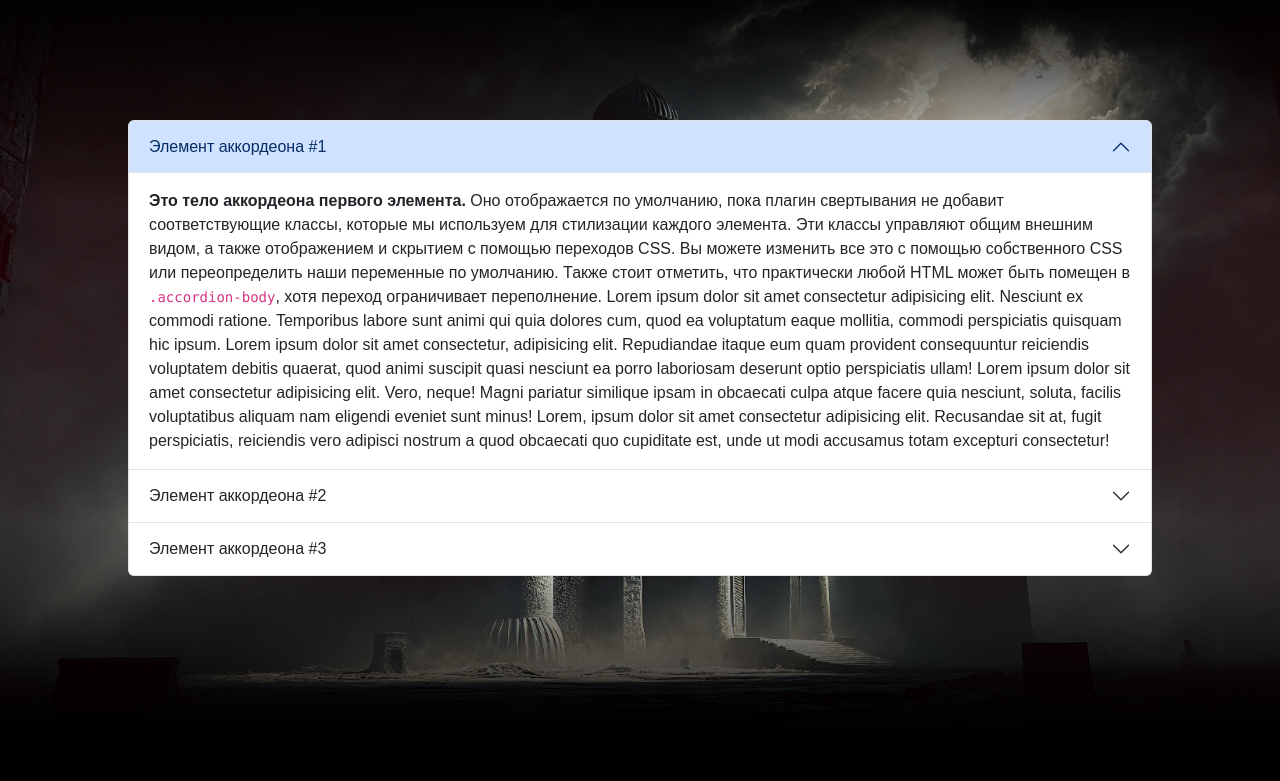
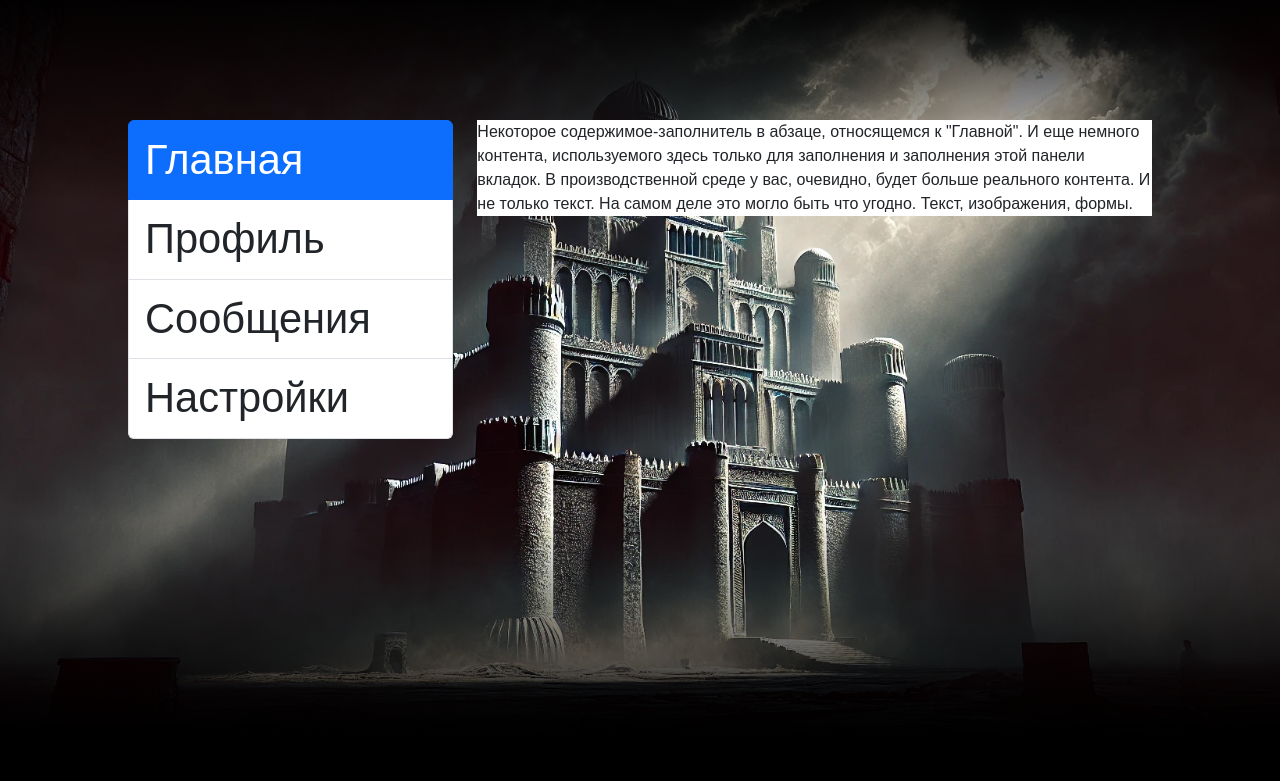
Before and after one commit to InsPekToP/L2spike, a plain HTML site: page index.html in a window 1280 px wide. Shown: the part 1640-2421 px from the top of the page. Drawn offline with nearby package versions, Linux system fonts and the light colour scheme.

Commit message:
добавил список на большие экраны

```diff
--- a/css/style.css
+++ b/css/style.css
@@ -576,7 +576,8 @@ header nav a.activate {
   transform: translate(-50%, -50%);
 } */
 
-.accordion-wrapper{
+.accordion-wrapper,
+.list-wrapper{
   position: absolute;
   /* background: red; */
   z-index: 3;
--- a/index.html
+++ b/index.html
@@ -118,16 +118,16 @@
             <!-- <video class="video__media" src="video/30_Fps_BG_1920X1080_optimize.webm" type="video/webm" autoplay muted loop></video> -->
              <!-- <video class="background-video" src="video/BG_about.mp4" type="video/mp4" autoplay muted loop></video> -->
 
-            <div class="accordion-wrapper">
-                <div class="accordion" id="accordionExample">
-                    <div class="accordion-item">
+            <div class="accordion-wrapper d-block d-sm-none">
+                <div class="accordion bg-transparent" id="accordionExample">
+                    <div class="accordion-item bg-transparent">
                       <h2 class="accordion-header" id="headingOne">
-                        <button class="accordion-button " type="button" data-bs-toggle="collapse" data-bs-target="#collapseOne" aria-expanded="true" aria-controls="collapseOne">
+                        <button class="accordion-button bg-transparent text-white" type="button" data-bs-toggle="collapse" data-bs-target="#collapseOne" aria-expanded="true" aria-controls="collapseOne">
                           Элемент аккордеона #1
                         </button>
                       </h2>
                       <div id="collapseOne" class="accordion-collapse collapse show" aria-labelledby="headingOne" data-bs-parent="#accordionExample">
-                        <div class="accordion-body">
+                        <div class="accordion-body text-white">
                           <strong>Это тело аккордеона первого элемента.</strong> Оно отображается по умолчанию, пока плагин свертывания не добавит соответствующие
                            классы, которые мы используем для стилизации каждого элемента. Эти классы управляют общим внешним видом, а также отображением и скрытием
                             с помощью переходов CSS. Вы можете изменить все это с помощью собственного CSS или переопределить наши переменные по умолчанию. Также стоит
@@ -167,6 +167,27 @@
                     </div>
                   </div>
             </div>
+      <!--  -->
+            <div class="list-wrapper d-none d-sm-block">
+              <div class="row">
+                <div class="col-4">
+                  <div class="list-group" id="list-tab" role="tablist">
+                    <a class="list-group-item list-group-item-action active" id="list-home-list" data-bs-toggle="list" href="#list-home" role="tab" aria-controls="list-home">Главная</a>
+                    <a class="list-group-item list-group-item-action" id="list-profile-list" data-bs-toggle="list" href="#list-profile" role="tab" aria-controls="list-profile">Профиль</a>
+                    <a class="list-group-item list-group-item-action" id="list-messages-list" data-bs-toggle="list" href="#list-messages" role="tab" aria-controls="list-messages">Сообщения</a>
+                    <a class="list-group-item list-group-item-action" id="list-settings-list" data-bs-toggle="list" href="#list-settings" role="tab" aria-controls="list-settings">Настройки</a>
+                  </div>
+                </div>
+                <div class="col-8">
+                  <div class="tab-content" id="nav-tabContent">
+                    <div class="tab-pane fade show active bg-white" id="list-home" role="tabpanel" aria-labelledby="list-home-list">Некоторое содержимое-заполнитель в абзаце, относящемся к "Главной". И еще немного контента, используемого здесь только для заполнения и заполнения этой панели вкладок. В производственной среде у вас, очевидно, будет больше реального контента. И не только текст. На самом деле это могло быть что угодно. Текст, изображения, формы.</div>
+                    <div class="tab-pane fade bg-white" id="list-profile" role="tabpanel" aria-labelledby="list-profile-list">Некоторое содержимое-заполнитель в абзаце, относящемся к "Главной". И еще немного контента, используемого здесь только для заполнения и заполнения этой панели вкладок. В производственной среде у вас, очевидно, будет больше реального контента. И не только текст. На самом деле это могло быть что угодно. Текст, изображения, формы.</div>
+                    <div class="tab-pane fade bg-white" id="list-messages" role="tabpanel" aria-labelledby="list-messages-list">Некоторое содержимое-заполнитель в абзаце, относящемся к "Главной". И еще немного контента, используемого здесь только для заполнения и заполнения этой панели вкладок. В производственной среде у вас, очевидно, будет больше реального контента. И не только текст. На самом деле это могло быть что угодно. Текст, изображения, формы.</div>
+                    <div class="tab-pane fade bg-white" id="list-settings" role="tabpanel" aria-labelledby="list-settings-list">Некоторое содержимое-заполнитель в абзаце, относящемся к "Главной". И еще немного контента, используемого здесь только для заполнения и заполнения этой панели вкладок. В производственной среде у вас, очевидно, будет больше реального контента. И не только текст. На самом деле это могло быть что угодно. Текст, изображения, формы.</div>
+                  </div>
+                </div>
+              </div>
+            </div>
 
         </section>
 
```
